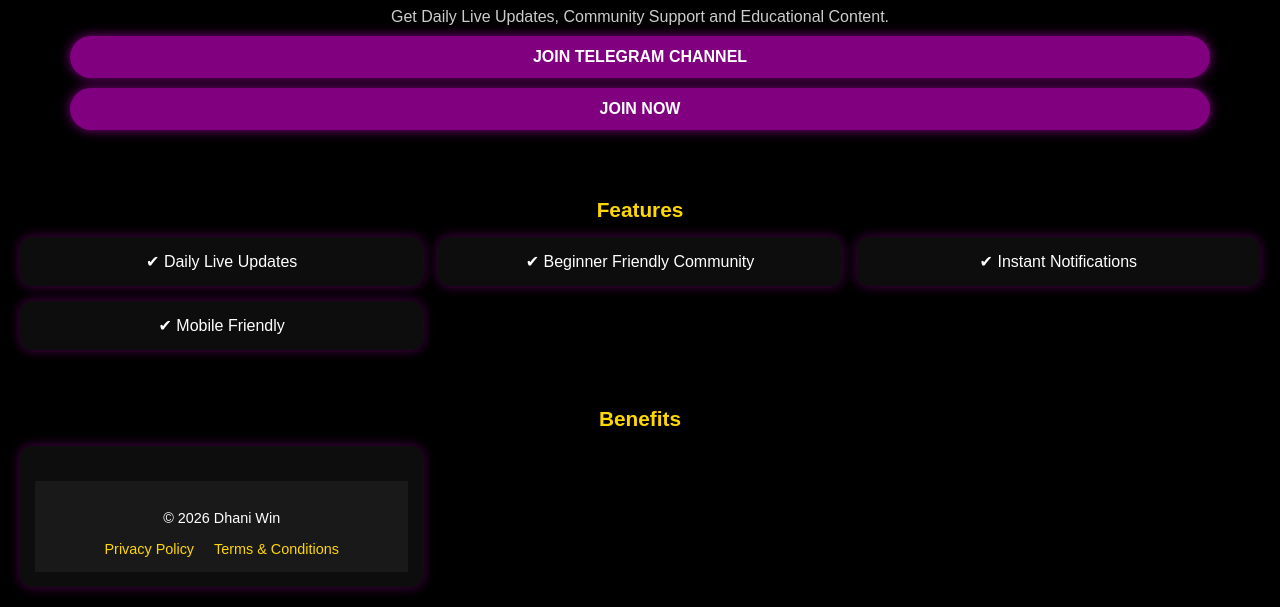
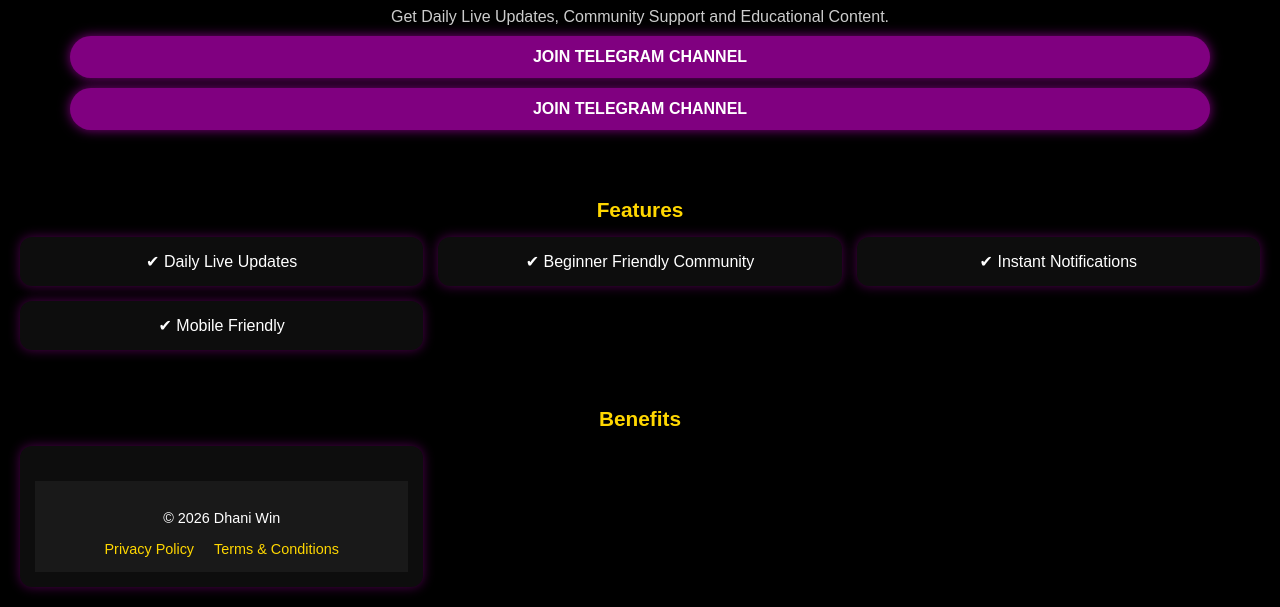
Before and after one commit to deepakyd1127-create/deepaksite, a plain HTML site: page index.html in a window 1280 px wide. Shown: the part 290-897 px from the top of the page. Drawn offline with Linux system fonts and the light colour scheme.

Commit message:
Update landing page

```diff
--- a/index.html
+++ b/index.html
@@ -118,7 +118,7 @@
     <h1>Join Our Official Telegram Channel</h1>
     <p>Get Daily Live Updates, Community Support and Educational Content.</p>
     <a href="https://t.me/+gG3l3sj-jPliMWZl" class="btn join-btn">JOIN TELEGRAM CHANNEL</a>
-    <a href="https://t.me/+gG3l3sj-jPliMWZl" class="btn join-btn">JOIN NOW</a>
+    <a href="https://t.me/+gG3l3sj-jPliMWZl" class="btn join-btn">JOIN TELEGRAM CHANNEL</a>
   </section>
 
   <section class="section">
```
